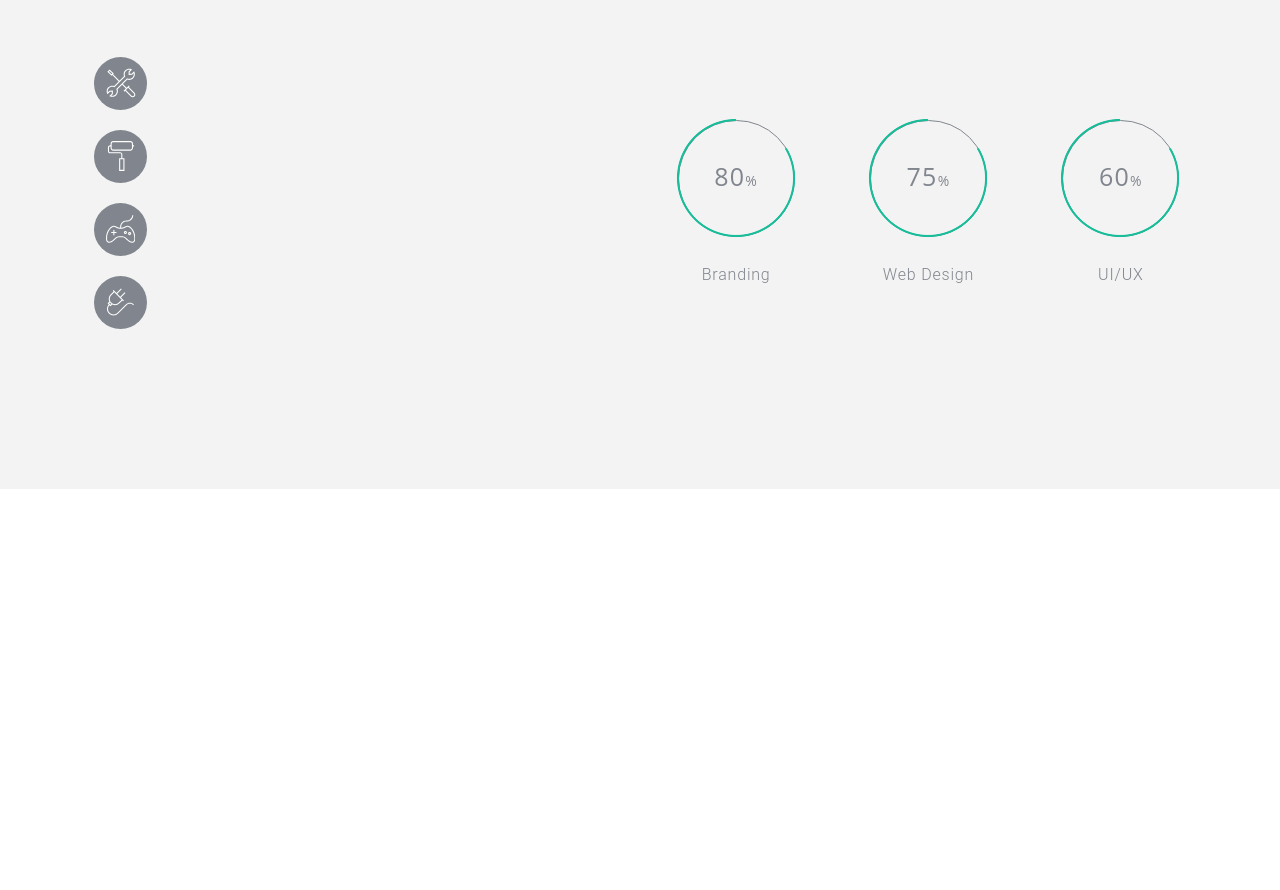
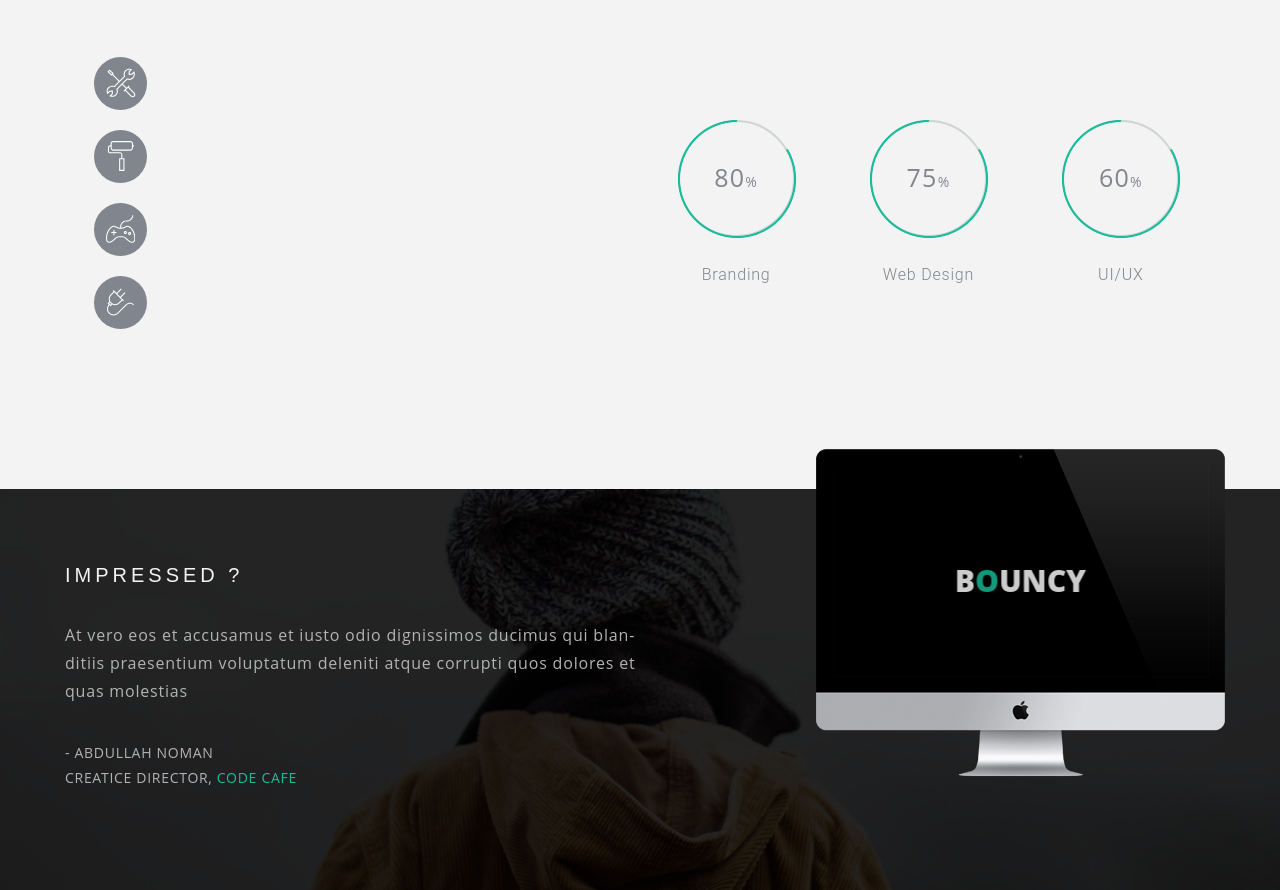
Before and after one commit to AndreyKutsak/web1, a plain HTML site: page index.html in a window 1280 px wide. Shown: the part 2716-3606 px from the top of the page. Before the commit the page ends 3205 px from the top, so only its background shows below. Drawn offline with nearby package versions, Linux system fonts and the light colour scheme; a web font is replaced by a local one.

Commit message:
added Impressed Section

```diff
--- a/css/style.less
+++ b/css/style.less
@@ -454,7 +454,7 @@ body {
               color: @gray200;
               width: 117px;
               height: 117px;
-              border: 1px solid @gray200;
+              border: 2px solid @gray50;
               border-radius: 50%;
               margin-bottom: 25px;
               span {
@@ -471,13 +471,13 @@ body {
             }
             .ellipse {
               position: absolute;
-              top: -2px;
-              left: -2px;
+              top: -1px;
+              left: -1px;
               width: 120px;
               img {
-                animation: moveEllipse 5s ease-in-out infinite;
+                animation: moveEllipse 8s ease-in-out infinite;
                 @keyframes moveEllipse {
-                  40% {
+                  20% {
                     transform: rotate(360deg);
                   }
                   100% {
@@ -497,4 +497,86 @@ body {
       }
     }
   }
+  .impressed {
+    width: 100%;
+    background: url(../img/bg_Impresed.png) no-repeat;
+    background-size: cover;
+    background-position: center;
+    .container {
+      display: flex;
+      justify-content: space-between;
+      position: relative;
+      .impressedContent {
+        flex-basis: 50%;
+        padding: 80px 0 100px;
+        .main-head {
+          color: @gray;
+        }
+        .main-desc-14px {
+          color: @gray100;
+          text-transform: uppercase;
+          &:nth-child(2) {
+            font-weight: 700;
+          }
+          span {
+            color: @green200;
+          }
+        }
+        .main-desc-16px {
+          color: @gray100;
+          margin-bottom: 35px;
+        }
+      }
+      .impressedImg {
+        flex-basis: 40%;
+        position: absolute;
+        top: -40px;
+        right: 0;
+        img {
+          position: relative;
+          width: 100%;
+          height: auto;
+        }
+        .logo {
+          position: absolute;
+          top: 40%;
+          left: 50%;
+          transform: translate(-50%, -50%);
+          opacity: 0.8;
+          font-family: @openSans;
+          font-size: 30px;
+          line-height: 24px;
+          font-weight: 800;
+          text-transform: uppercase;
+          color: @white;
+          span {
+            opacity: 0;
+            &:nth-child(2) {
+              color: @green200;
+              animation-delay: 0.3s;
+            }
+            &:nth-child(3) {
+              animation-delay: 0.6s;
+            }
+            &:nth-child(4) {
+              animation-delay: 0.9s;
+            }
+            &:nth-child(5) {
+              animation-delay: 1.2s;
+            }
+            &:nth-child(6) {
+              animation-delay: 1.5s;
+            }
+            animation: logo 2s linear forwards;
+
+            @keyframes logo {
+              100% {
+                opacity: 1;
+              }
+            }
+          }
+        }
+      }
+    }
+  }
 }
--- a/index.html
+++ b/index.html
@@ -326,6 +326,30 @@
           </div>
         </div>
       </section>
+      <section class="impressed">
+        <div class="container">
+          <div class="impressedContent">
+            <h2 class="main-head">Impressed ?</h2>
+            <p class="main-desc-16px">
+              At vero eos et accusamus et iusto odio dignissimos ducimus qui
+              blanditiis praesentium voluptatum deleniti atque corrupti quos
+              dolores et quas molestias
+            </p>
+            <p class="main-desc-14px">- Abdullah Noman</p>
+            <p class="main-desc-14px">
+              Creatice Director, <span>Code Cafe</span>
+            </p>
+          </div>
+          <div class="impressedImg">
+            <img src="img/monitor.png" alt="" />
+            <!-- <span class="logo">B<span>o</span>uncy</span> -->
+            <p class="logo">
+              <span>B</span><span>o</span><span>u</span><span>n</span
+              ><span>c</span><span>y</span>
+            </p>
+          </div>
+        </div>
+      </section>
     </main>
     <script src="js/app.js"></script>
   </body>
```
Also changed, not shown: css/style.css.
